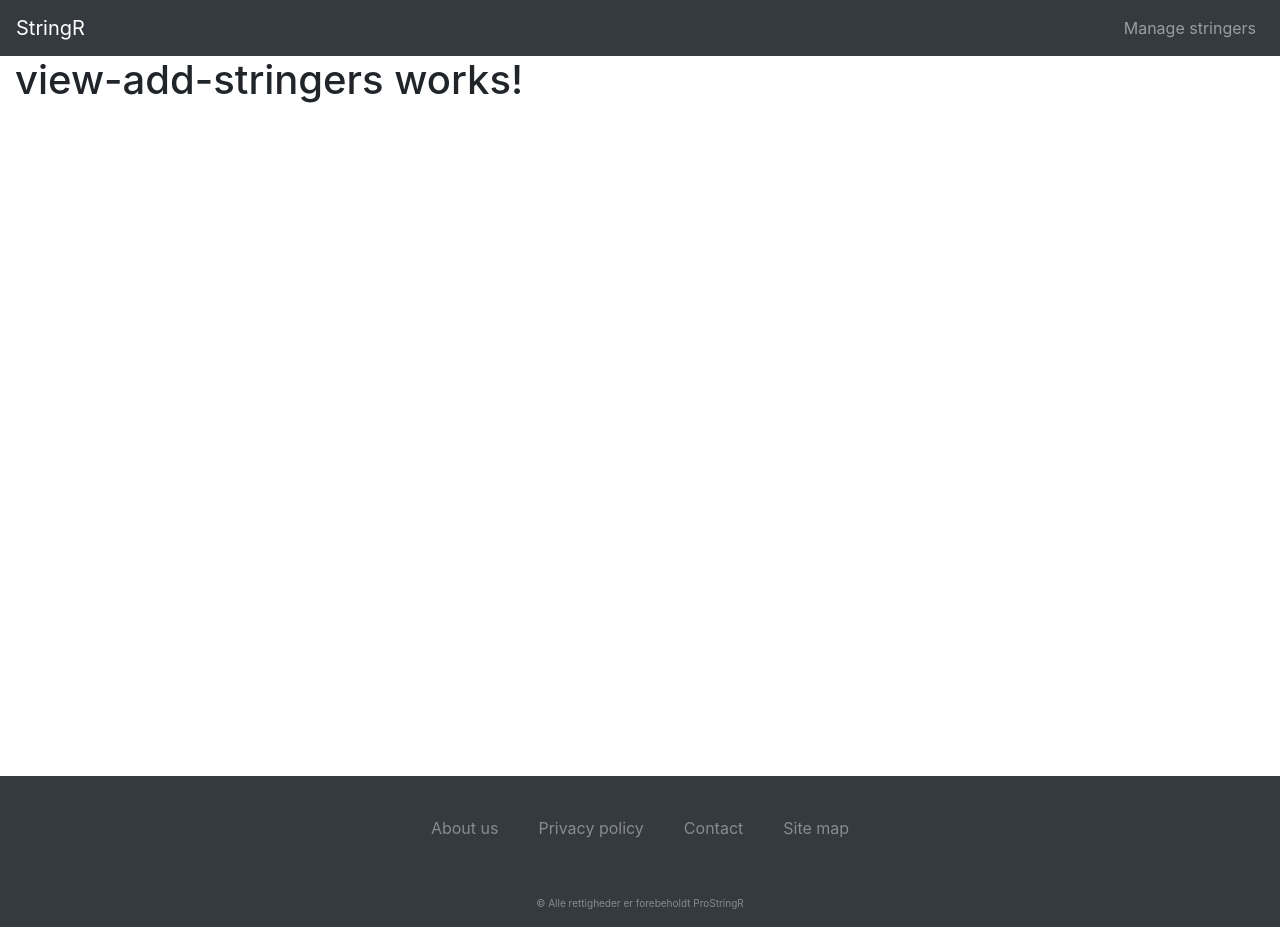
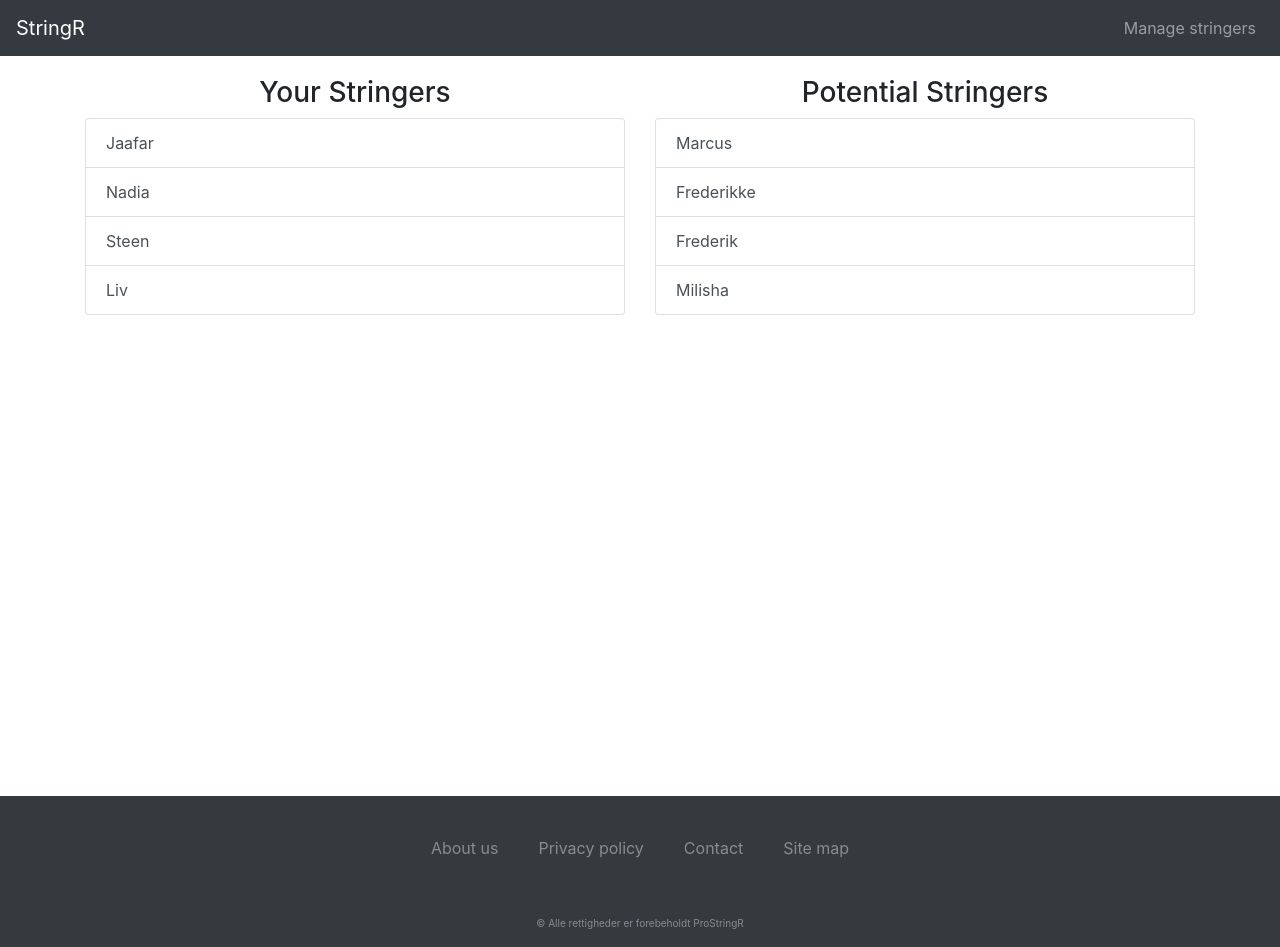
Before and after one commit to ProStringR/StringR.AdminWeb, an Angular app: page /addstringers in a window 1280 px wide. Built offline with nearby package versions, Linux system fonts and the light colour scheme.

Commit message:
Add list of stringers and potential stringers

```diff
--- a/src/view/view-add-stringers/view-add-stringers.component.css
+++ b/src/view/view-add-stringers/view-add-stringers.component.css
@@ -0,0 +1,7 @@
+h3 {
+  text-align: center;
+}
+
+.container {
+  margin-top: 20px;
+}
--- a/src/view/view-add-stringers/view-add-stringers.component.html
+++ b/src/view/view-add-stringers/view-add-stringers.component.html
@@ -1,5 +1,24 @@
-<div class="col-12">
-  <h1>
-    view-add-stringers works!
-  </h1>
+<div class="container">
+  <div class="row">
+    <div class="col-6">
+      <h3>Your Stringers</h3>
+      <div class="list-group">
+        <button
+          type="button"
+          class="list-group-item list-group-item-action"
+          *ngFor="let stringer of getListOfYourStringers(); let i = index"
+          (click)="onYourStringerClicked(i)">{{stringer}}</button>
+      </div>
+    </div>
+    <div class="col-6">
+      <h3>Potential Stringers</h3>
+      <div class="list-group">
+        <button
+          type="button"
+          class="list-group-item list-group-item-action"
+          *ngFor="let stringer of getListOfPotentialStringers(); let i = index"
+          (click)="onPotentialStringerClicked(i)">{{stringer}}</button>
+      </div>
+    </div>
+  </div>
 </div>
--- a/src/view/view-add-stringers/view-add-stringers.component.ts
+++ b/src/view/view-add-stringers/view-add-stringers.component.ts
@@ -7,9 +7,37 @@ import { Component, OnInit } from '@angular/core';
 })
 export class ViewAddStringersComponent implements OnInit {
 
+  private listOfYourStringers: Array<string> = new Array<string>();
+  private listOfPotentialStringers: Array<string> = new Array<string>();
+
   constructor() { }
 
   ngOnInit() {
+    this.listOfYourStringers.push('Jaafar', 'Nadia', 'Steen', 'Liv');
+    this.listOfPotentialStringers.push('Marcus', 'Frederikke', 'Frederik', 'Milisha')
   }
 
+  getListOfYourStringers(): Array<string> {
+    return this.listOfYourStringers;
+  }
+
+  getListOfPotentialStringers(): Array<string> {
+    return this.listOfPotentialStringers;
+  }
+
+  onPotentialStringerClicked(index: number) {
+    this.listOfYourStringers.push(this.listOfPotentialStringers[index]);
+
+    const stringerToRemove = this.listOfPotentialStringers[index];
+    this.listOfPotentialStringers = this.listOfPotentialStringers.filter(obj => obj !== stringerToRemove);
+
+  }
+
+  onYourStringerClicked(index: number) {
+    this.listOfPotentialStringers.push(this.listOfYourStringers[index]);
+
+    const stringerToRemove = this.listOfYourStringers[index];
+    this.listOfYourStringers = this.listOfYourStringers.filter(obj => obj !== stringerToRemove);
+
+  }
 }
```
